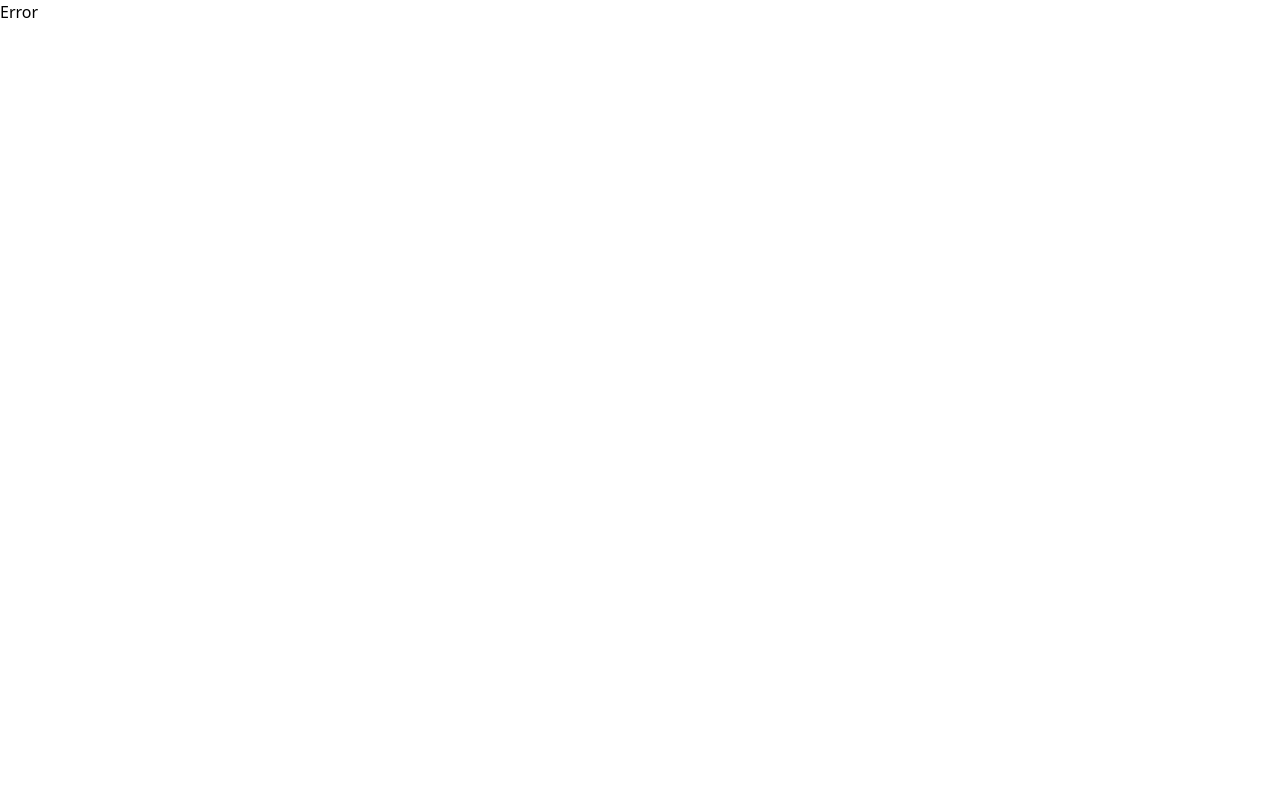
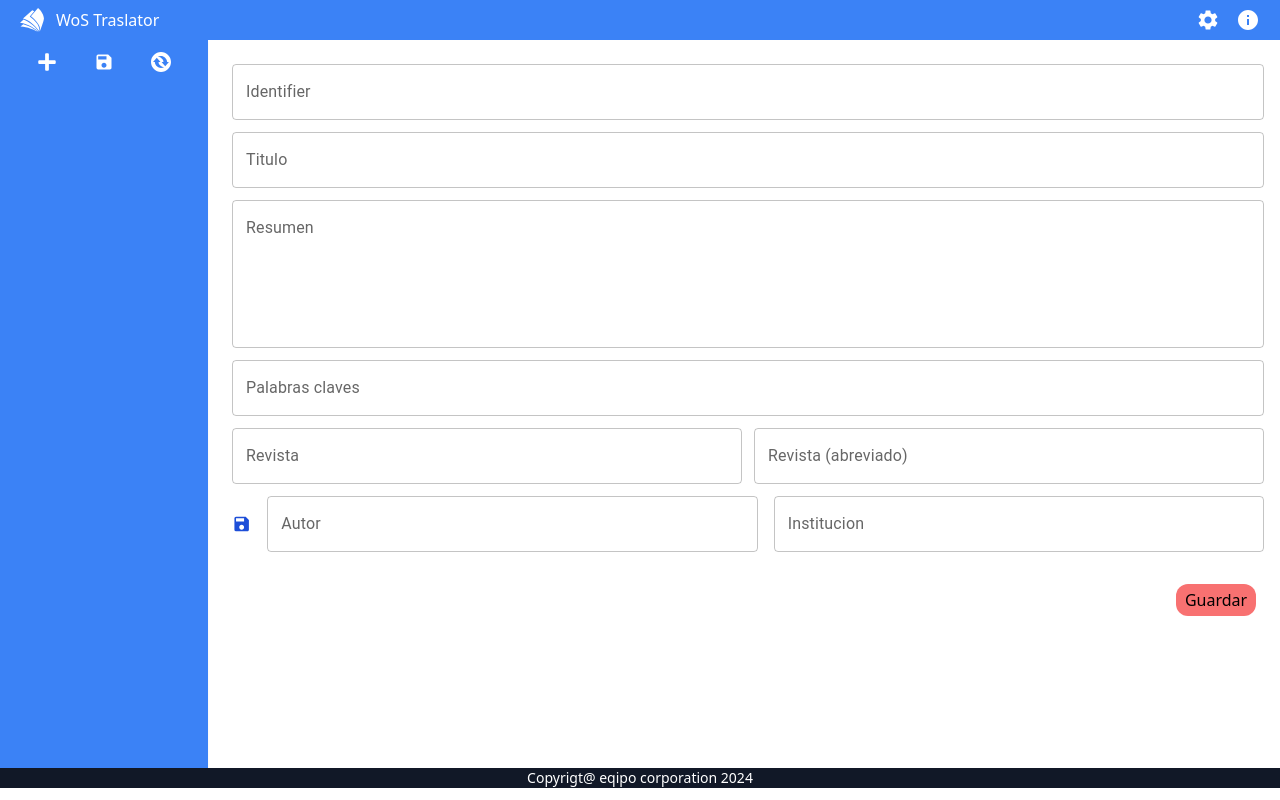
Before and after one commit to annierfq01/wos_traslator, a React (Create React App) app: page /board/1 in a window 1280 px wide. Before the commit this address had no page. Built offline with nearby package versions, Linux system fonts and the light colour scheme.

Commit message:
Version 0.1

```diff
--- a/src/App.js
+++ b/src/App.js
@@ -14,9 +14,9 @@ const router2 = createBrowserRouter([
     element: <BarHeather />,
     errorElement: <p>Error</p>,
     children: [
-      { path: "/wos_traslator/", element: <Home /> },
-      { path: "/wos_traslator/board/:Path", element: <Board />, loader:loaderBoard},
-      { path: "/wos_traslator/about", element: <About/>}
+      { path: "/", element: <Home /> },
+      { path: "/board/:Path", element: <Board />, loader:loaderBoard},
+      { path: "/about", element: <About/>}
     ],
   },
 ]);
--- a/src/components/barHeather.jsx
+++ b/src/components/barHeather.jsx
@@ -21,14 +21,14 @@ export default function BarHeather() {
         <IoMenuSharp className="hover:cursor-pointer text-2xl sm:hidden" onClick={()=>{setIsMenu(!isMenu)}}/>
         <div className="flex flex-row space-x-3">
           <SiMicrosoftacademic className="text-2xl" />
-          <button onClick={() => navigate("/wos_traslator/")}>WoS Traslator</button>
+          <button onClick={() => navigate("/")}>WoS Traslator</button>
         </div>
         <div className="flex flex-row space-x-4">
           <MdSettings
             className="hover:cursor-pointer text-2xl"
             onClick={() => setSetting(true)}
           />
-          <MdInfo className="hover:cursor-pointer text-2xl" onClick={() => navigate("/wos_traslator/about")}/>
+          <MdInfo className="hover:cursor-pointer text-2xl" onClick={() => navigate("/about")}/>
           {setting ? (
               <div
                 className="w-52 h-52 right-6 backdrop-filter backdrop-blur-md absolute shadow-xl text-black"
--- a/src/routes/home.jsx
+++ b/src/routes/home.jsx
@@ -19,10 +19,10 @@ export default function Home() {
         </p>
         <div className="text-white space-x-5">
           <button className=" bg-red-400 h-8 w-20 mt-5 rounded-xl" onClick={()=>{
-            navigate('/wos_traslator/board/no');
+            navigate('/board/no');
           }}>{lang[language].home.importar}</button>
           <button className="bg-red-400 dark:bg-blue-300 h-8 w-20 mt-5 rounded-xl" onClick={()=>{
-            navigate('/wos_traslator/board/new');
+            navigate('/board/new');
           }}>{lang[language].home.nuevo}</button>
         </div>
       </div>
```
